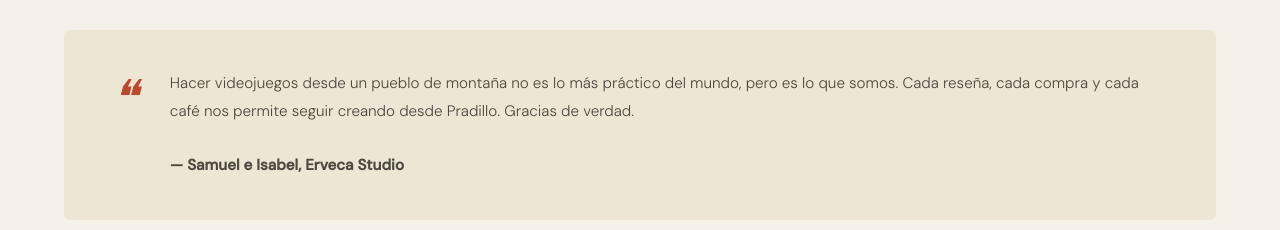
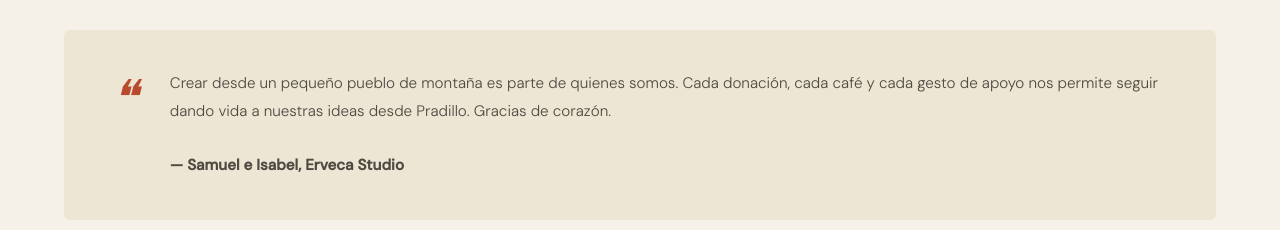
Before and after one commit to ErvecaStudio/ervecastudioPage, a plain HTML site: page pages/support.html in a window 1280 px wide. Shown: the part 1108-1338 px from the top of the page. Drawn offline with nearby package versions, Linux system fonts and the light colour scheme; a web font is replaced by a local one.

Commit message:
Update support.html

```diff
--- a/pages/support.html
+++ b/pages/support.html
@@ -115,7 +115,7 @@
       <div class="support-note fade-up d4">
         <div class="support-note-icon">❝</div>
         <p>
-          Hacer videojuegos desde un pueblo de montaña no es lo más práctico del mundo, pero es lo que somos. Cada reseña, cada compra y cada café nos permite seguir creando desde Pradillo. Gracias de verdad.
+          Crear desde un pequeño pueblo de montaña es parte de quienes somos. Cada donación, cada café y cada gesto de apoyo nos permite seguir dando vida a nuestras ideas desde Pradillo. Gracias de corazón.
           <br /><br />
           <strong>— Samuel e Isabel, Erveca Studio</strong>
         </p>
```
